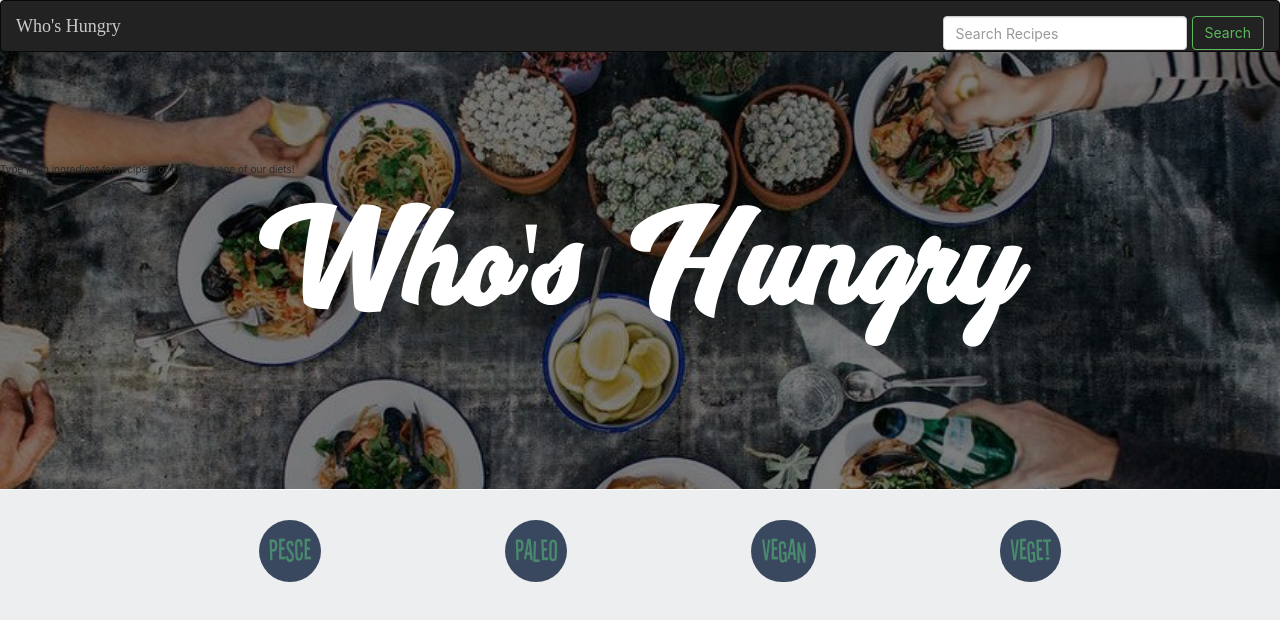
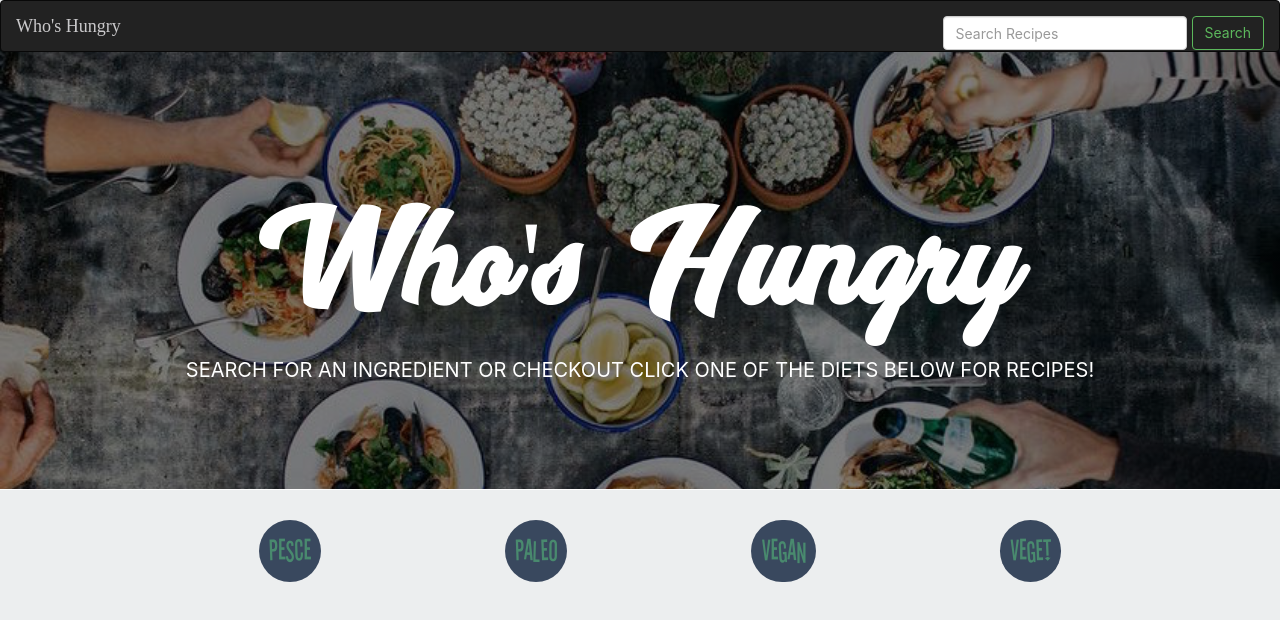
Before and after one commit to nfcortega89/capstone2, a website: page public/index.html in a window 1280 px wide. Drawn offline with nearby package versions, Linux system fonts and the light colour scheme; a web font is replaced by a local one.

Commit message:
added info

```diff
--- a/public/index.html
+++ b/public/index.html
@@ -20,7 +20,7 @@
     </nav>
     <div class="banner">
         <h1>Who's Hungry</h1>
-        <span>Type in an ingredient for recipes! or checkout one of our diets!</span>
+        <span id="info">Search for an ingredient or checkout click one of the diets below for recipes!</span>
     </div>
     <nav class="diets">
         <ul>
--- a/public/main.css
+++ b/public/main.css
@@ -291,3 +291,12 @@ footer {
   height: 10rem;
   color: #cac9cb;
 }
+#info {
+  position: relative;
+  top: 193px;
+  justify-content: center;
+  display: flex;
+  color: white;
+  font-size: 2em;
+  text-transform: uppercase;
+}
```
